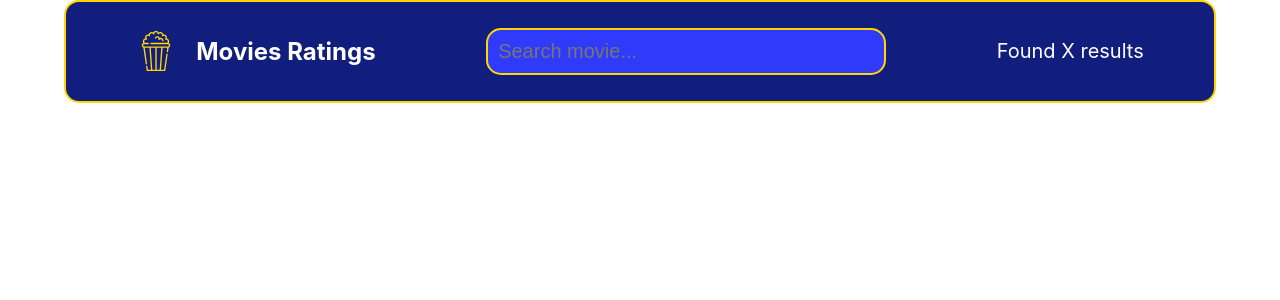
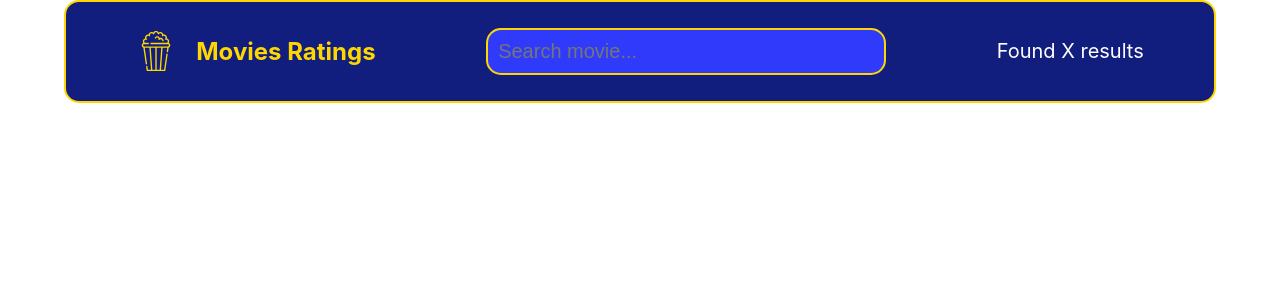
Before and after one commit to PawelOwiesek/Movie-Ratings, a React (Create React App) app: page / in a window 1280 px wide. Shown: the top 300 px of the page. Built offline with nearby package versions, Linux system fonts and the light colour scheme.

Commit message:
update NavBar styles to change text color to gold and input text color to white

```diff
--- a/src/navbar/styled.js
+++ b/src/navbar/styled.js
@@ -16,7 +16,7 @@ export const LogoContainer = styled.div`
   display: flex;
   justify-content: space-around;
   align-items: center;
-  color: #ffffff;
+  color: #ffd700;
   gap: 20px;
 `;
 
@@ -30,6 +30,7 @@ export const Search = styled.input`
   border: none;
   border-radius: 15px;
   border: 2px solid #ffd700;
+  color: #ffffff;
 `;
 
 export const Results = styled.p`
```
